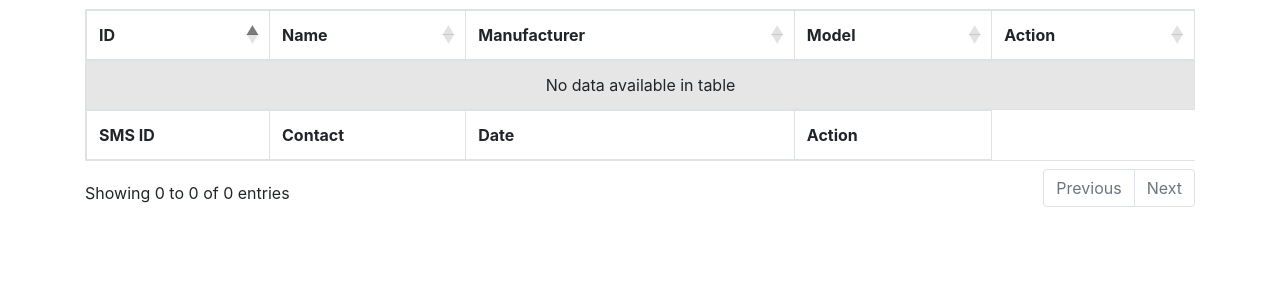
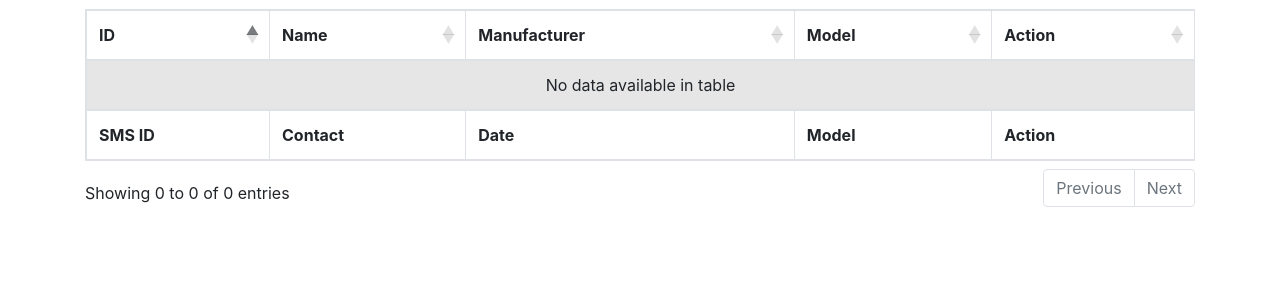
Before and after one commit to Nabeel-Shehzad/admin-sms-php, a PHP site: page /home.php in a window 1280 px wide. Shown: the part 142-442 px from the top of the page. Run offline with PHP 8.4, Linux system fonts and the light colour scheme; the visitor is signed in with stand-in values (Sample User, id 1); data that the repository does not hold is empty; some libraries are stand-ins or nearby versions.

Commit message:
remove bug

```diff
--- a/home.php
+++ b/home.php
@@ -73,6 +73,7 @@ if (!isset($_SESSION['username'])) {
                     <th>SMS ID</th>
                     <th>Contact</th>
                     <th>Date</th>
+                    <th>Model</th>
                     <th>Action</th>
                 </tr>
                 </tfoot>
```
